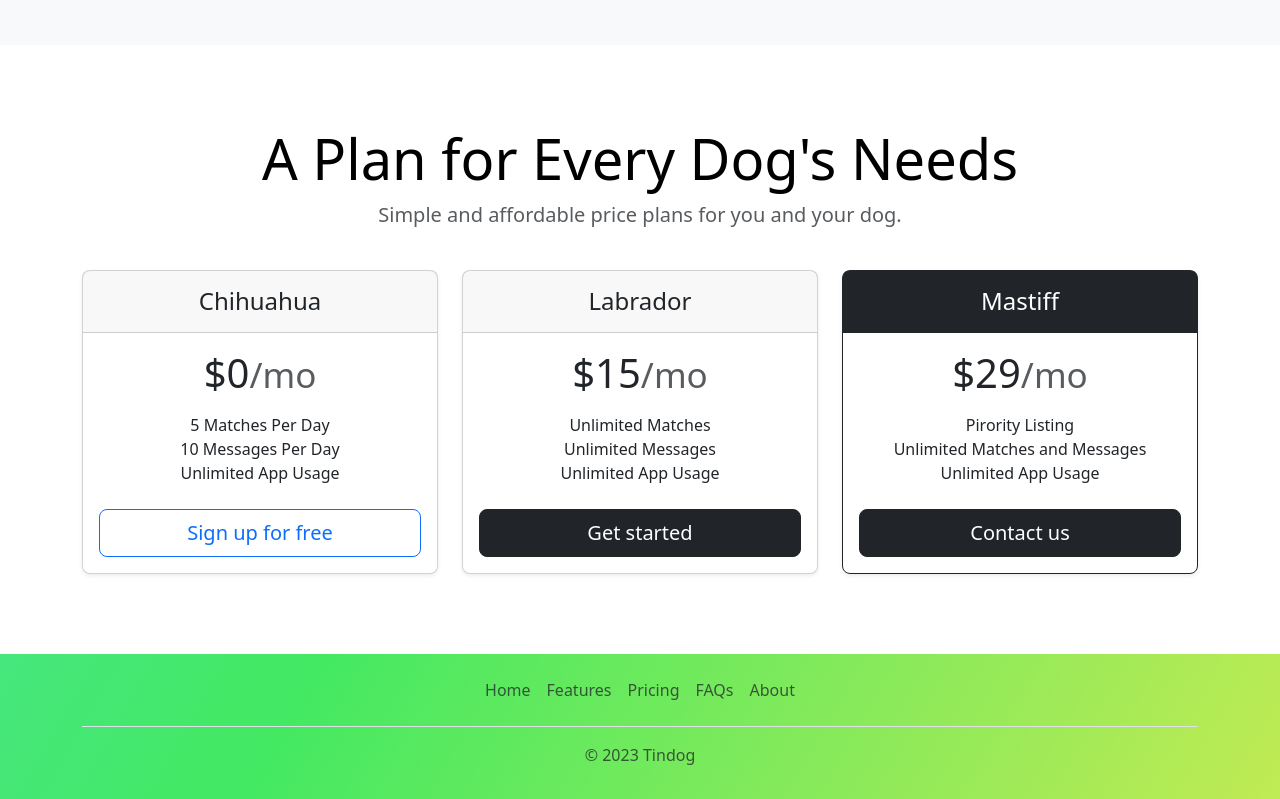
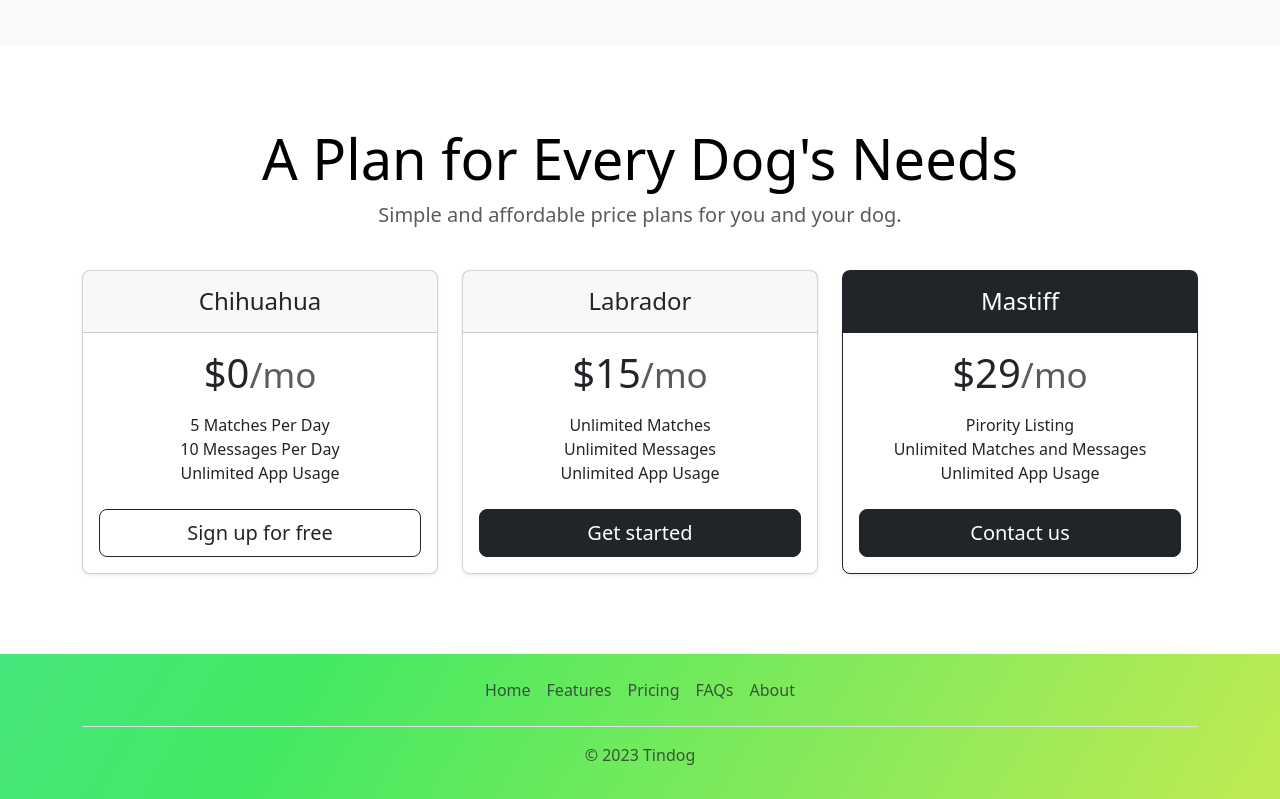
Before and after one commit to Gopi-krishnan-77/Tindog, a plain HTML site: page index.html in a window 1280 px wide. Shown: the part 1583-2382 px from the top of the page. Drawn offline with nearby package versions, Linux system fonts and the light colour scheme.

Commit message:
Update index.html

```diff
--- a/index.html
+++ b/index.html
@@ -133,7 +133,7 @@
                   <li>Unlimited App Usage</li>
 
                 </ul>
-                <button type="button" class="w-100 btn btn-lg btn-outline-primary">Sign up for free</button>
+                <button type="button" class="w-100 btn btn-lg btn-outline-dark">Sign up for free</button>
               </div>
             </div>
           </div>
```
